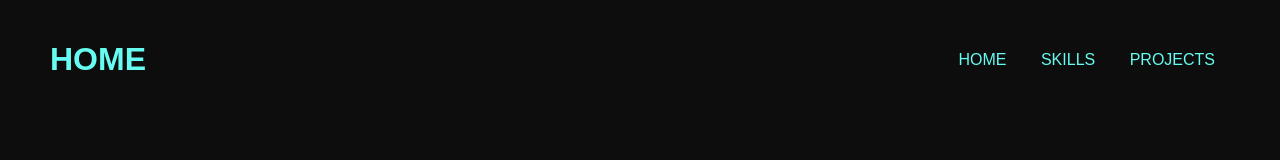
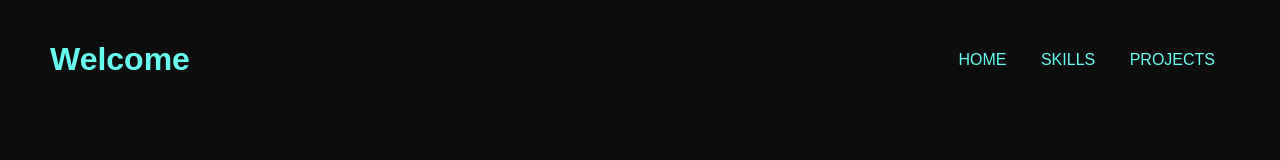
Before and after one commit to Singhraul/My-Portfolio, a plain HTML site: page index.html in a window 1280 px wide. Shown: the top 160 px of the page. Drawn offline with Linux system fonts and the light colour scheme.

Commit message:
Update index.html

```diff
--- a/index.html
+++ b/index.html
@@ -191,7 +191,7 @@
 <body>
     <header>
         <div class="logo">
-            <h1 style="color: #66fcf1; font-size: 2rem;">HOME</h1>
+            <h1 style="color: #66fcf1; font-size: 2rem;">Welcome</h1>
         </div>
         <nav>
             <a href="#home">HOME</a>
```
